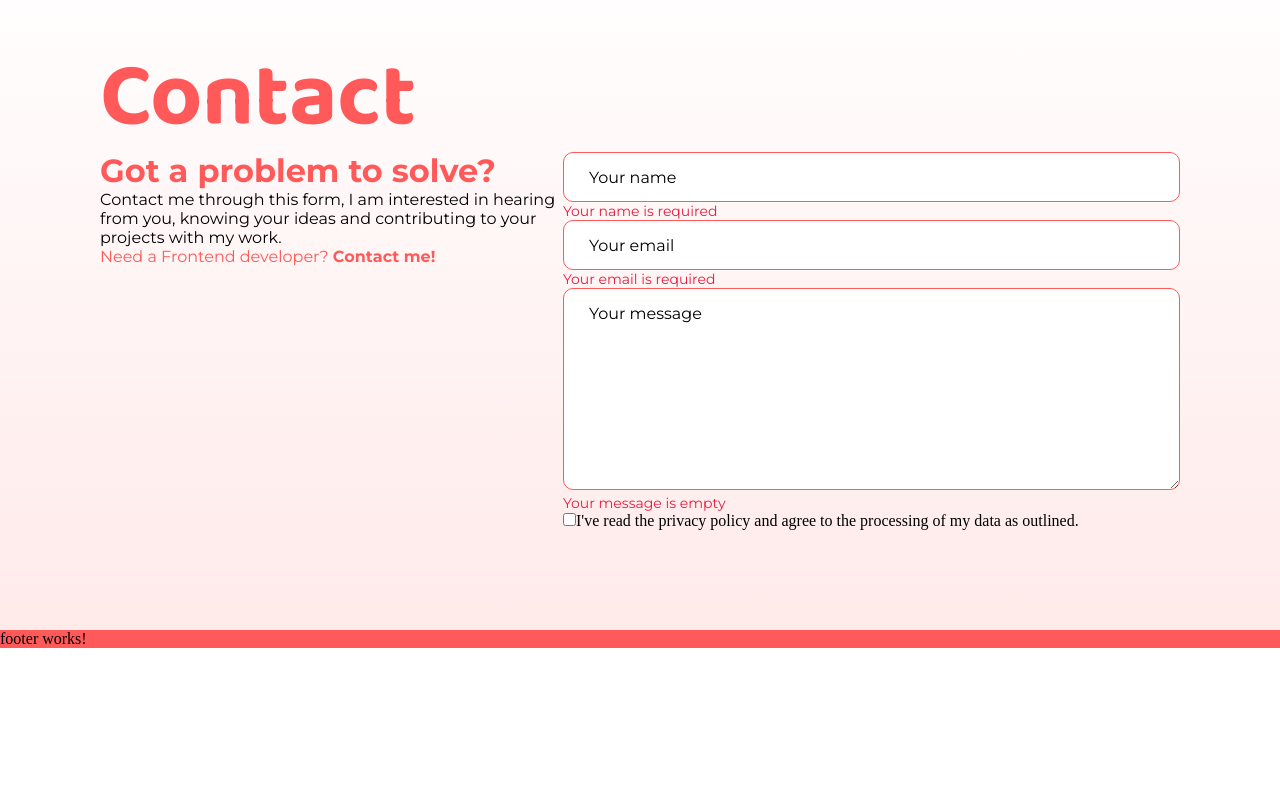
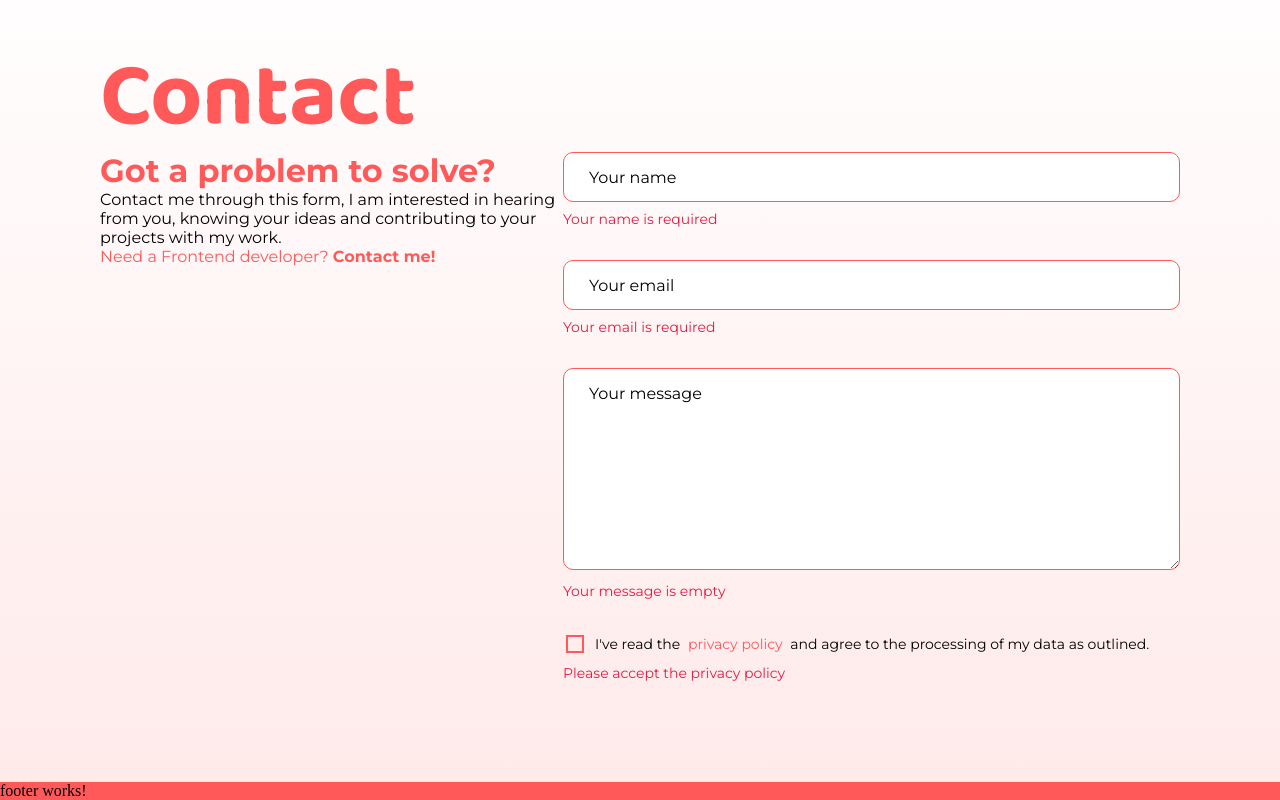
Before and after one commit to LinaWionsek/portfolio, an Angular app: page / in a window 1280 px wide. Shown: the part 3994-4794 px from the top of the page. Before the commit the page ends 4642 px from the top, so only its background shows below. Built offline with nearby package versions, Linux system fonts and the light colour scheme.

Commit message:
checkbox changes

```diff
--- a/src/app/main-content/contact/contact.component.html
+++ b/src/app/main-content/contact/contact.component.html
@@ -20,14 +20,14 @@
                         Your name is required
                     </span>
                 </div>
-                <input class="" name="email " type="text" placeholder="Your email" id="" required>
+                <input class="mt-32" name="email " type="text" placeholder="Your email" id="" required>
                 <div class="warning-field">
                     <span id="warning-text-email" class="warning-text d-none">
                         Your email is required
                     </span>
                 </div>
             </div>
-            <div class="textarea-field">
+            <div class="textarea-field mt-32">
                 <textarea name="message" type="text" placeholder="Your message" id="" required></textarea>
                 <div class="warning-field">
                     <span id="warning-text-email" class="warning-text d-none">
@@ -35,11 +35,19 @@
                     </span>
                 </div>
             </div>
-            <div class="checkbox-with-policy">
-                <input name="myCheckbox" type="checkbox" id="checkbox_id">
-                <span>I've read the privacy policy and agree to the processing of my data as outlined.</span>
+            <div class="checkbox-with-policy mt-32">
+                <label class="checkbox-container">
+                    <input name="myCheckbox" type="checkbox" id="checkbox_id">
+                    <span class="checkmark"></span>
+                </label>
+                <span>I've read the <div class="privacy-link"><a>privacy policy</a></div> and agree to the processing of
+                    my data as outlined.</span>
             </div>
-
+            <div class="warning-field">
+                <span id="warning-text-checkbox" class="warning-text d-none">
+                    Please accept the privacy policy
+                </span>
+            </div>
         </form>
     </div>
 
--- a/src/app/main-content/contact/contact.component.scss
+++ b/src/app/main-content/contact/contact.component.scss
@@ -32,7 +32,7 @@ form {
   width: 617px;
 }
 
-input[type=text] {
+input[type="text"] {
   width: 100%;
   height: 50px;
   outline: none;
@@ -76,7 +76,76 @@ textarea {
 }
 
 .warning-text {
-  color: #E61C40;
+  // color: #e61c40;
+  // font-family: $montserratFont;
+  // font-size: 14px;
+}
+
+.warning-field {
+  color: #e61c40;
   font-family: $montserratFont;
   font-size: 14px;
+  margin-top: 8px;
 }
+
+.checkbox-with-policy {
+  display: flex;
+  align-items: center;
+  gap: 8px;
+  span {
+    font-size: 14px;
+    font-family: $montserratFont;
+    display: flex;
+  }
+}
+
+.privacy-link {
+  width: 110px;
+  text-align: center;
+  a {
+    color: $red;
+    &:hover {
+      cursor: pointer;
+      text-decoration: underline;
+      font-weight: bold;
+    }
+  }
+}
+
+.checkbox-container {
+  display: flex;
+  position: relative;
+  // padding-left: 35px;
+  width: 24px;
+  height: 24px;
+
+  &:hover {
+    background-color: #ffd6d6;
+    border-radius: 36px;
+  }
+}
+.checkbox-container input {
+  position: absolute;
+  opacity: 0;
+  cursor: pointer;
+  height: 0;
+  width: 0;
+}
+
+.checkmark {
+  position: absolute;
+  top: 3px;
+  left: 3px;
+  height: 18px;
+  width: 18px;
+  border: 2px solid #ff5959;
+  // border-radius: 3px;
+}
+
+.d-none {
+  // display: none;
+}
+
+.mt-32 {
+  margin-top: 32px;
+}
--- a/src/index.html
+++ b/src/index.html
@@ -2,7 +2,7 @@
 <html lang="en">
 <head>
   <meta charset="utf-8">
-  <title>Portfolio</title>
+  <title>Lina Wionsek</title>
   <base href="/">
   <meta name="viewport" content="width=device-width, initial-scale=1">
   <link rel="icon" type="image/x-icon" href="favicon.ico">
```
Also changed, not shown: public/img/check_box_checked.png (added), public/img/check_box_outline_blank.png (added).
